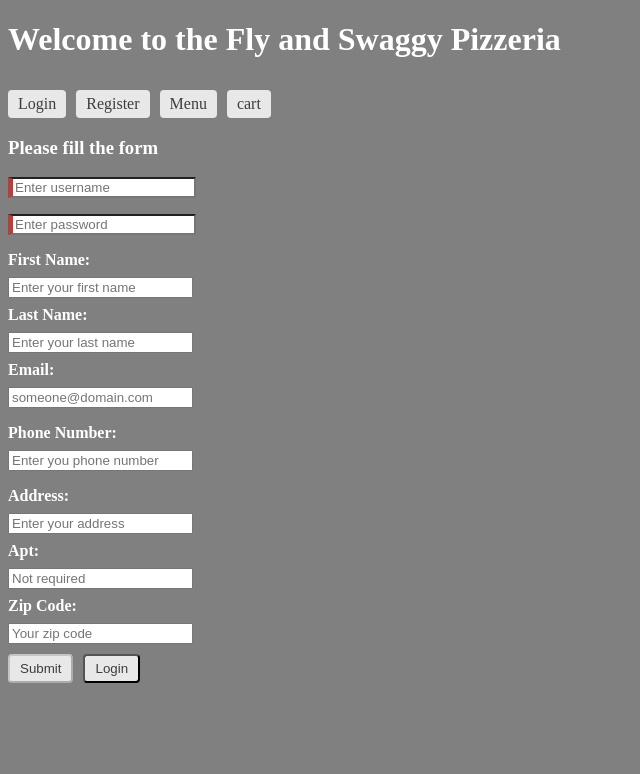
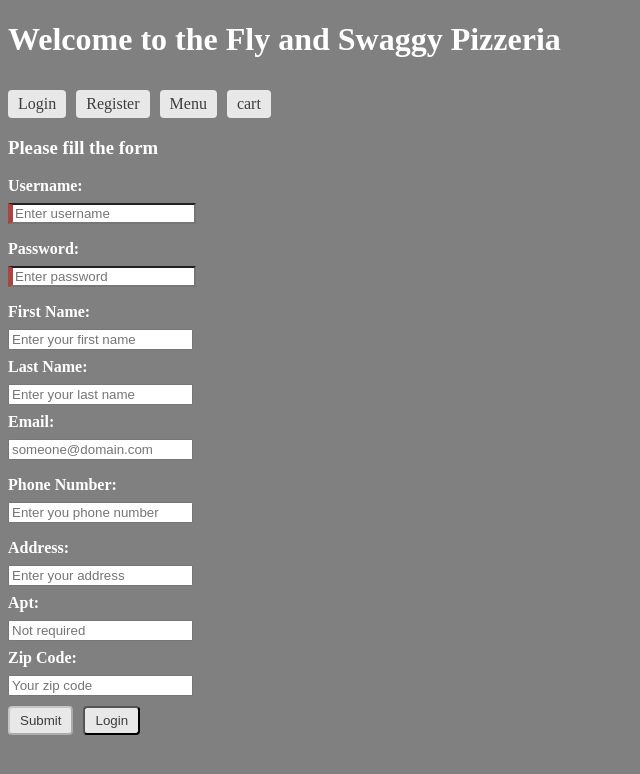
Before and after one commit to 220926-Java-Angular-NG/Fly-Swaggy-Pizzerria-FrontEnd, an Angular app in the folder pizzerria/: page /register in a window 1280 px wide. Shown: the top 774 px of the page, without its empty margins (0-640 px from the left). Built offline with nearby package versions, Linux system fonts and the light colour scheme.

Commit message:
Added some labels

```diff
--- a/pizzerria/src/app/components/register/register.component.html
+++ b/pizzerria/src/app/components/register/register.component.html
@@ -2,6 +2,7 @@
 <div class="form-group">
     <form [formGroup]="registerForm" (ngSubmit)="onSubmit()" novalidate>
         <div class="form-group">
+            <label for="username">Username: </label>
             <input type="text" id="username" class="form-control" formControlName="username" placeholder="Enter username" required>
                 <div *ngIf="f.username.invalid && (f.username.dirty || f.username.touched)">
                     <div *ngIf="f.username.errors?.['required']">Username is required.</div>
@@ -9,6 +10,7 @@
                 </div>
             </div>
             <div class="form-group">
+                <label for="password">Password: </label>
             <input type="password" id="password" formControlName="password" class="form-control" placeholder="Enter password" required>
                 <div *ngIf="f.password.invalid && (f.password.dirty || f.password.touched)">
                     <div *ngIf="f.password.errors?.['required']">Password is required.</div>
```
